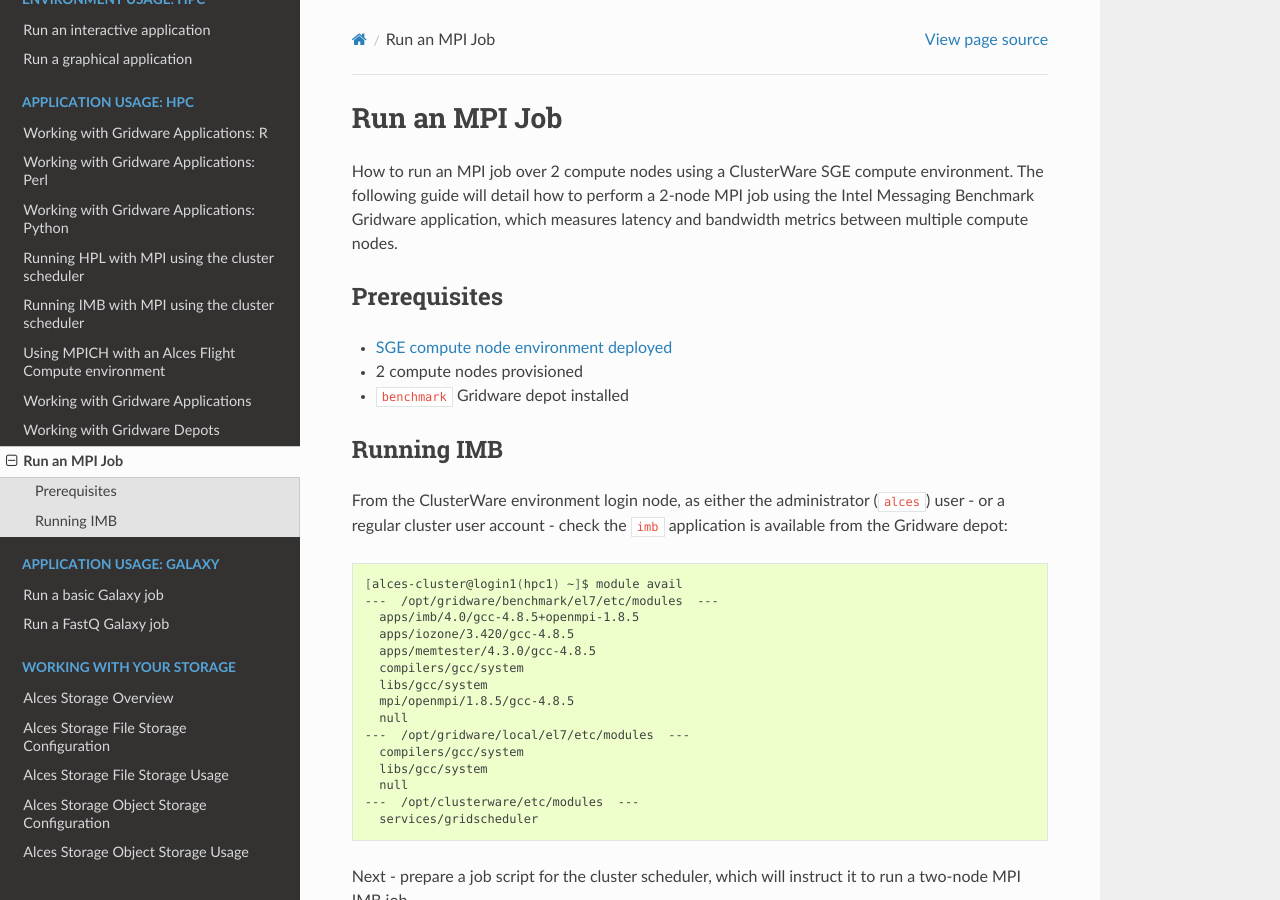
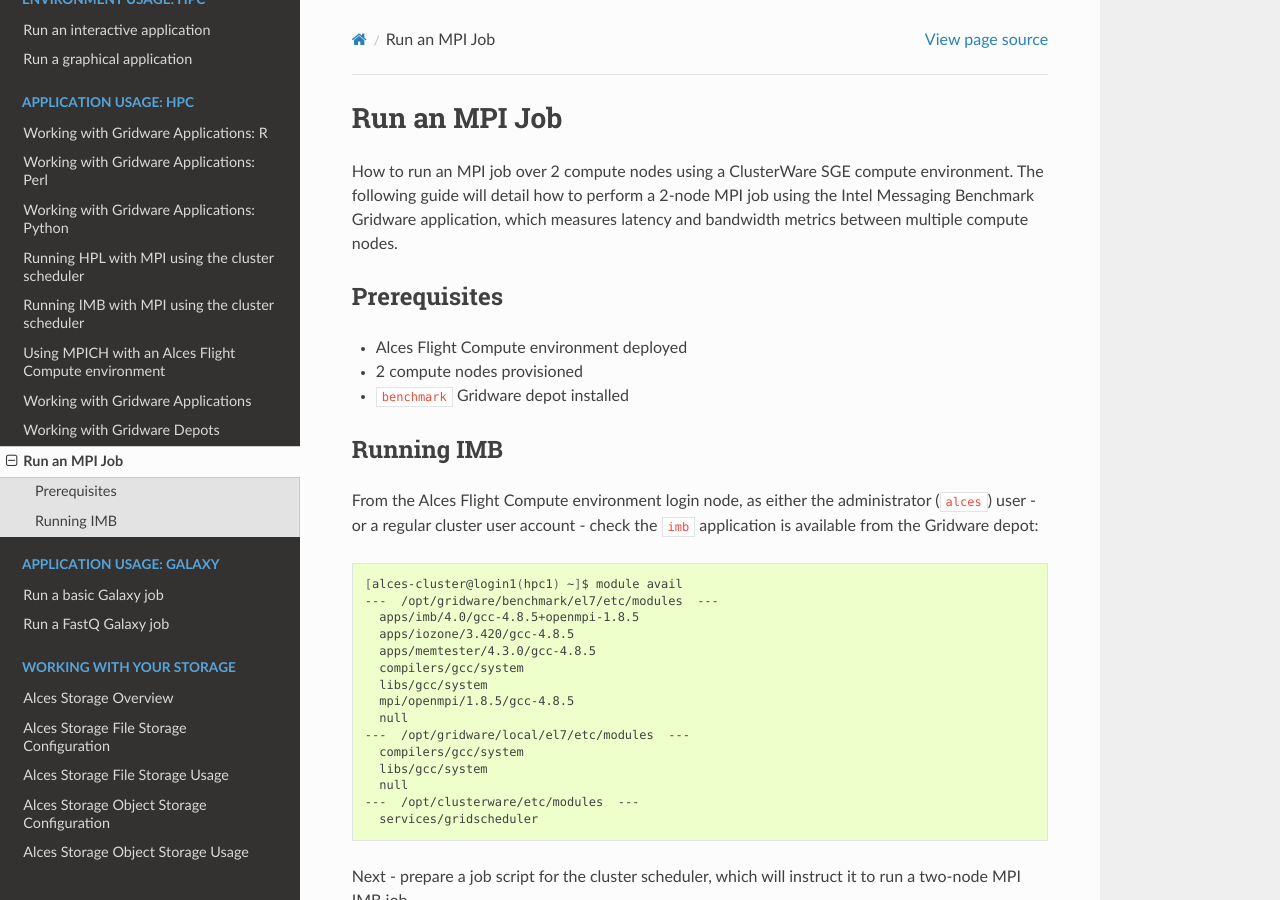
Before and after one commit to alces-software/flight-appliance-docs, a Sphinx documentation site: the page built from docs/source/getting-started/environment-usage/run-an-mpi-job.rst, in a window 1280 px wide and 900 px high. Built offline with Sphinx 7.4.7 and the Read the Docs theme 2.0.0, drawn with Linux system fonts in a browser that asks for light colours; pages that are not in the unit, such as notebooks, are missing from menus.

Commit message:
Update various pages - Change "ClusterWare" references to "Alces Flight Compute" - Fix bad

```diff
--- a/docs/source/getting-started/environment-usage/run-a-graphical-application.rst
+++ b/docs/source/getting-started/environment-usage/run-a-graphical-application.rst
@@ -3,7 +3,7 @@
 Run a graphical application
 ###########################
 
-How to run a graphical application using your ClusterWare environment.
+How to run a graphical application using your Alces Flight Compute environment.
 
 The following guide will detail how to create an Alces GNOME session,
 then run a graphical application from within the graphical session.
@@ -11,8 +11,7 @@
 Prerequisites
 -------------
 
--  `ClusterWare compute environment
-   deployed <heat-deploy-sgecluster>`__
+-  Alces Flight compute environment deployed
 
 Creating a graphical session
 ----------------------------
--- a/docs/source/getting-started/environment-usage/run-an-mpi-job.rst
+++ b/docs/source/getting-started/environment-usage/run-an-mpi-job.rst
@@ -12,15 +12,14 @@
 Prerequisites
 -------------
 
--  `SGE compute node environment
-   deployed <https://github.com/alces-software/clusterware-deployment-methods/wiki/AWS:-Deploy-an-SGE-on-demand-compute-cluster>`__
+-  Alces Flight Compute environment deployed
 -  2 compute nodes provisioned
 -  ``benchmark`` Gridware depot installed
 
 Running IMB
 -----------
 
-From the ClusterWare environment login node, as either the administrator
+From the Alces Flight Compute environment login node, as either the administrator
 (``alces``) user - or a regular cluster user account - check the ``imb``
 application is available from the Gridware depot:
 
--- a/docs/source/getting-started/environment-usage/run-storage-benchmarks.rst
+++ b/docs/source/getting-started/environment-usage/run-storage-benchmarks.rst
@@ -40,10 +40,10 @@
 The following prerequisites must have been met in order to follow this
 guide:
 
--  ClusterWare environment deployed
+-  Alces Flight Compute environment deployed
 -  SSH access to the environment
 -  ``benchmark`` GridWare depot installed
--  Administrator account access (``alces`` user)
+-  Administrator account access
 
 Measuring write performance
 ---------------------------
```
Also changed, not shown: docs/source/getting-started/environment-usage/run-an-interactive-application.rst (+5 -6 lines).
